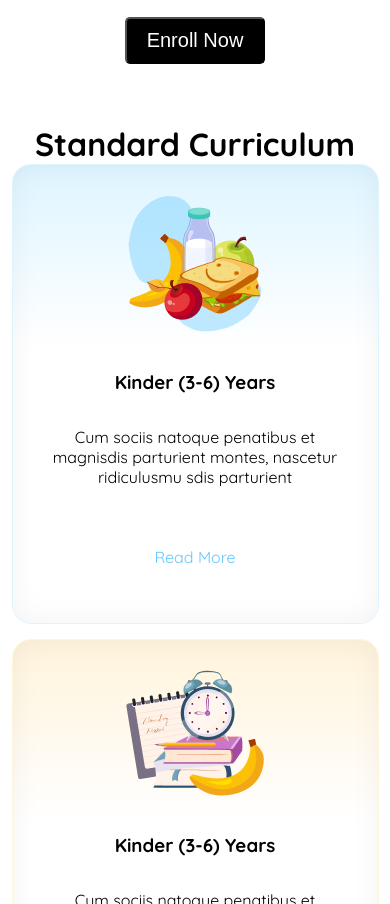
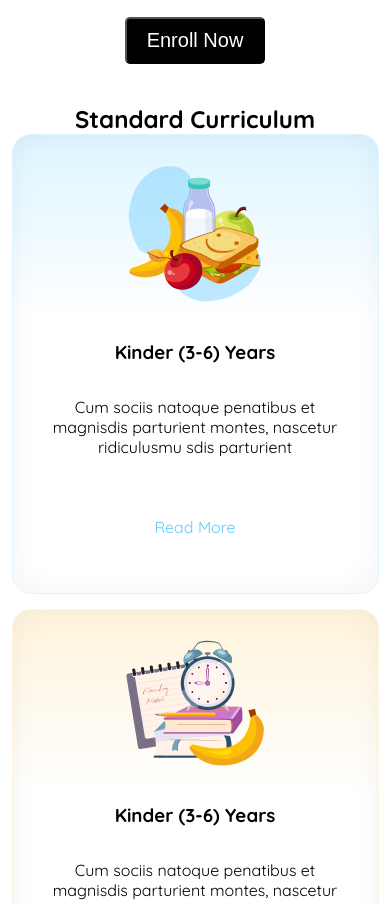
Before and after one commit to roudramondal/M2-school, a plain HTML site: page index.html in a window 390 px wide. Shown: the part 1018-1922 px from the top of the page. Drawn offline with Linux system fonts and the light colour scheme; files whose address does not match are found by name.

Commit message:
header-part2 change

```diff
--- a/style/responsive.css
+++ b/style/responsive.css
@@ -46,6 +46,13 @@
         align-items: center;
     }
 
+
+    /* .header-part2 */
+    .header-part2{
+        font-size: 24px;
+        font-weight: 700px;
+        margin-top: 40px;
+    }
     /* image part */
     .image-part1 {
         order: 1;
```
